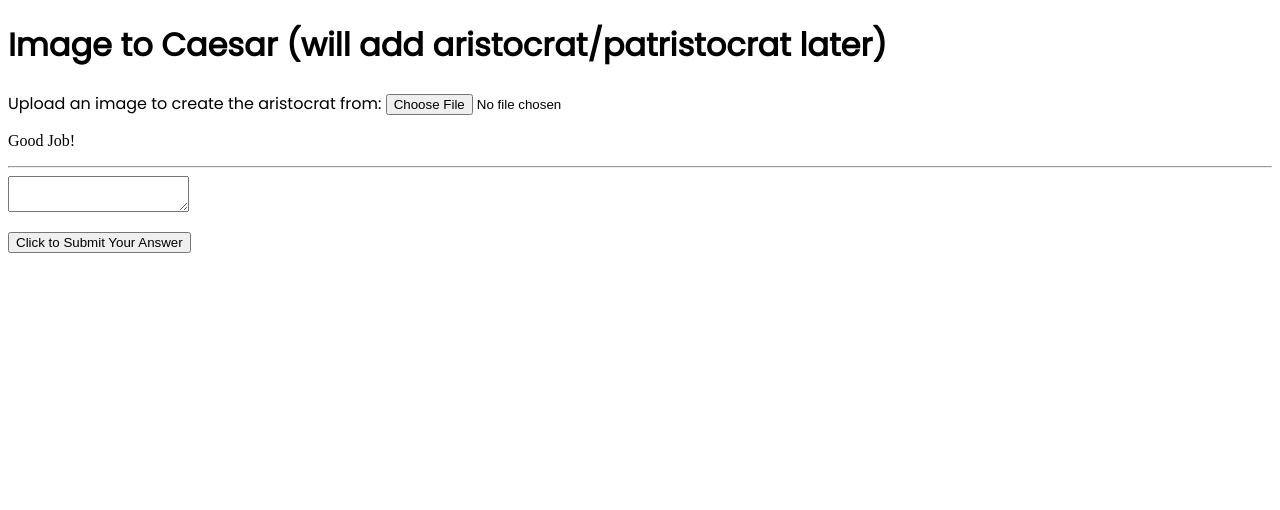
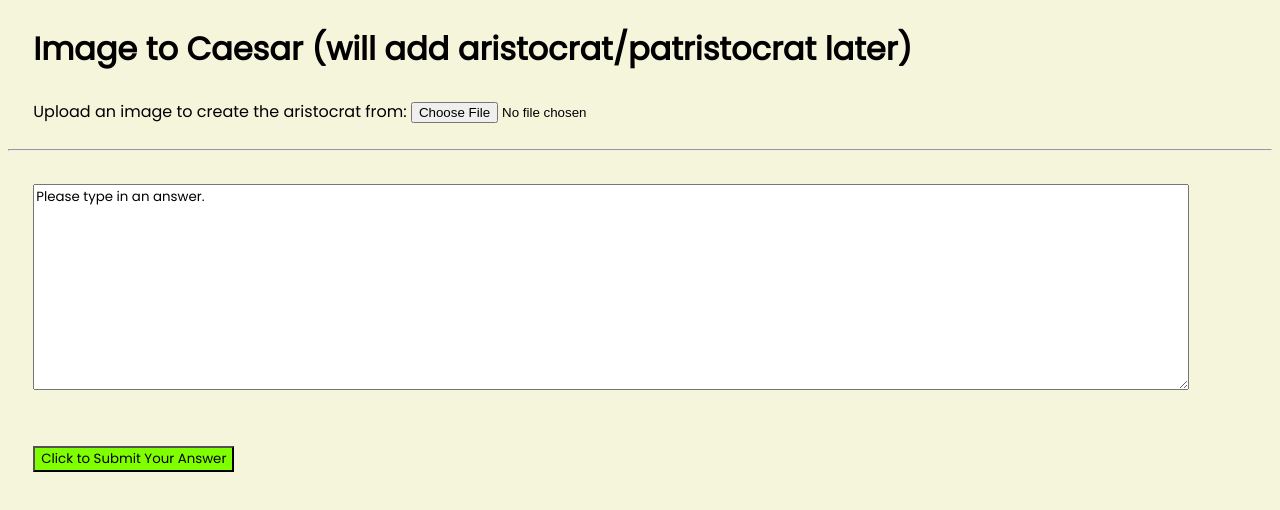
Before and after one commit to EpicTromboneKid/final-project, a plain HTML site: page index.html in a window 1280 px wide. Both pictures are taken after a click on the button "Click to Submit Your Answer". Drawn offline with Linux system fonts and the light colour scheme.

Commit message:
FINAL FOR TMRW

```diff
--- a/index.css
+++ b/index.css
@@ -1,3 +1,17 @@
 .text{
     font-family: "Poppins";
+    margin: 2%;
 }
+
+body {
+    background-color:beige;
+}
+
+#cipherArea{
+    font-size: large;
+}
+
+button{
+   background-color: chartreuse;
+   font-family: "Poppins";
+}
--- a/index.html
+++ b/index.html
@@ -9,11 +9,13 @@
     <script src="index.js" defer></script>
 </head>
 <body>
-    <h1 class="text">Image to Caesar <span>(will add aristocrat/patristocrat later)</span> </h1>
-    <p class="text">Upload an image to create the aristocrat from: <input type="file" id="fileSelector" accept=".jpg, .jpeg, .png"></p>
-    <p id="cipherArea"></p>
-    <hr>
-    <textarea id="textarea"></textarea>
-    <p><button id="submit">Click to Submit Your Answer</button></p>
+
+        <h1 class="text">Image to Caesar <span>(will add aristocrat/patristocrat later)</span> </h1>
+        <p class="text">Upload an image to create the aristocrat from: <input type="file" id="fileSelector" accept=".jpg, .jpeg, .png"></p>
+        <p class="text" id="cipherArea"></p>
+        <hr>
+        <textarea rows = "10" cols = "100" class="text" id="textarea"></textarea>
+        <p class="text"><button id="submit">Click to Submit Your Answer</button></p>
+
 </body>
 </html>
--- a/index.js
+++ b/index.js
@@ -22,6 +22,7 @@ fileSelector.addEventListener("change", async () => {
     cipherArea.innerHTML = "";
 	ciphertext = "";
 	plaintext = "";
+	listOfObjects = "";
 	let file = fileSelector.files[0];
     function getBase64(file) {
         return new Promise((resolve, reject) => {
@@ -99,7 +100,9 @@ fileSelector.addEventListener("change", async () => {
 submitter.addEventListener("click", () => {
 	let answer = textarea.value;
 	answer = answer.toUpperCase();
-	if (plaintext.localeCompare(answer) == 0){
+	if(answer == ""){
+		textarea.value = "Please type in an answer."
+	} else if (plaintext.localeCompare(answer) == 0){
 		cipherArea.innerHTML = "Good Job!";
 	} else {
 		textarea.value = "Try again.";
```
